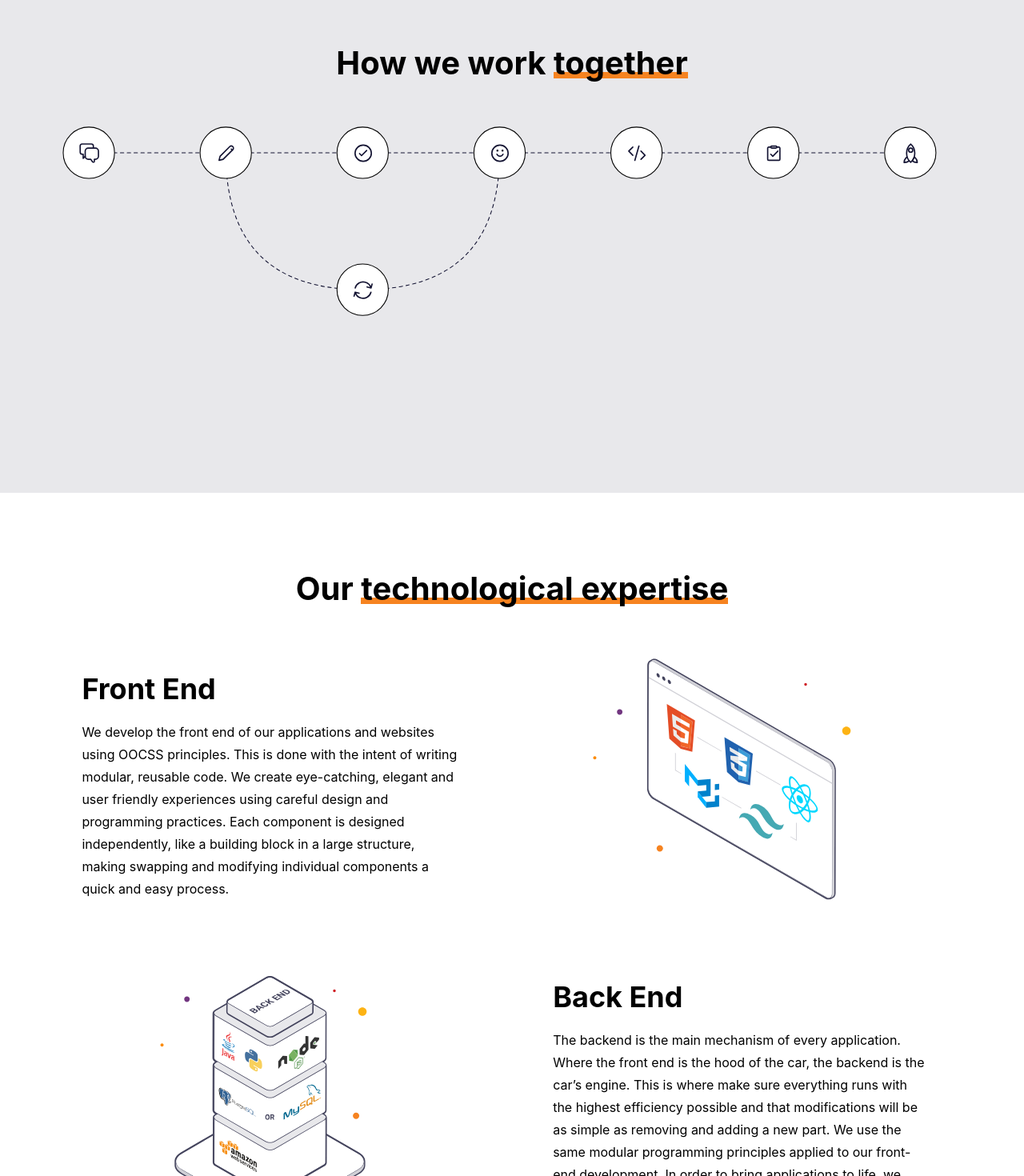
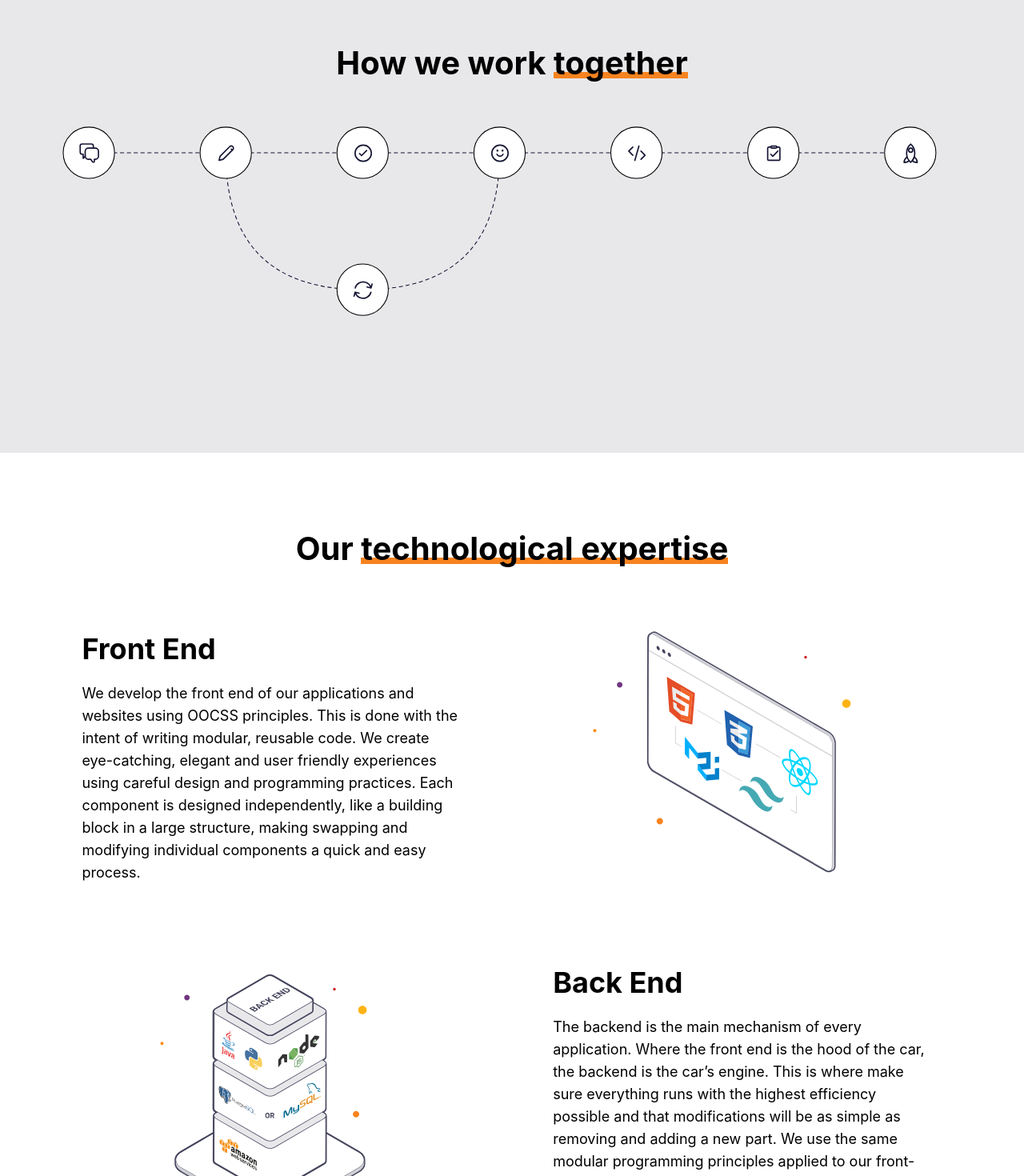
Before and after one commit to Cyber-Lily-Software/Cyber-Lily-Website, a Next.js app: page / in a window 1280 px wide. Shown: the part 1780-3250 px from the top of the page at 80% size. Built offline with nearby package versions, Linux system fonts and the light colour scheme.

Commit message:
Fixed home page banner. Removed some padding in flow chart. Removed links on service cards, increased font size on home tech exp

```diff
--- a/components/FlowChart.js
+++ b/components/FlowChart.js
@@ -23,7 +23,7 @@ export default function FlowChart() {
               xmlns="http://www.w3.org/2000/svg"
               xmlnsXlink="http://wwww.w3.org/1999/xlink"
               fill="none"
-              viewBox="0 0 1035 375"
+              viewBox="0 0 1035 300"
             >
               <g className={styles.flowChartEdgeGroup} data-line-group="1" id="flowChart-2_edge-1_2">
                 <path
--- a/components/HomeServiceCards.js
+++ b/components/HomeServiceCards.js
@@ -150,7 +150,6 @@ export default function HomeServiceCards(props) {
             );
           } else {
             return (
-              <Link href={service.serviceUrl} key={service.serviceName}>
               <div className={classes.serviceItem}>
                 <ServiceCard
                   serviceName={service.serviceName}
@@ -161,7 +160,6 @@ export default function HomeServiceCards(props) {
                   shortDesc={service.shortDesc}
                 />
               </div>
-              </Link>
             );
           }
         })}
@@ -193,7 +191,6 @@ export default function HomeServiceCards(props) {
             );
           } else {
             return (
-              <Link href={service.serviceUrl} key={service.serviceName}>
               <div className={classes.serviceItem}>
                 <ServiceCard
                   serviceName={service.serviceName}
@@ -204,7 +201,6 @@ export default function HomeServiceCards(props) {
                   shortDesc={service.shortDesc}
                 />
               </div>
-              </Link>
             );
           }
         })}
--- a/components/HomeTechExp.js
+++ b/components/HomeTechExp.js
@@ -68,7 +68,7 @@ const useStyles = makeStyles((theme) => ({
   cardText: {
     width: "80%",
     fontWeight: 400,
-    fontSize: "1rem",
+    fontSize: "1.125rem",
     lineHeight: "1.75rem",
     [theme.breakpoints.down(1025)]: {
       width: "100%",
--- a/styles/FlowChartStyles.js
+++ b/styles/FlowChartStyles.js
@@ -17,7 +17,7 @@ export const flowChartClasses = makeStyles((theme) => ({
     marginRight: "auto",
     width: "calc(100% - 128px)",
     maxWidth: 1380,
-    minHeight: 450,
+    minHeight: 400,
     position: "relative",
     backgroundColor: "#e8e8eb",
     [theme.breakpoints.down(769)]: {
--- a/styles/LandingBannerStyles.js
+++ b/styles/LandingBannerStyles.js
@@ -79,10 +79,10 @@ export const useStyles = makeStyles((theme) => ({
     height: "100%",
   },
   bannerImage: {
-    [theme.breakpoints.down(1921)]: {
-      width: 1380,
-      height: 934,
-    },
+    // [theme.breakpoints.down(1921)]: {
+    //   width: 1380,
+    //   height: 934,
+    // },
     [theme.breakpoints.down(1441)]: {
       width: 690,
       height: 467,
```
Lines whose indentation alone changed are shown as unchanged.
